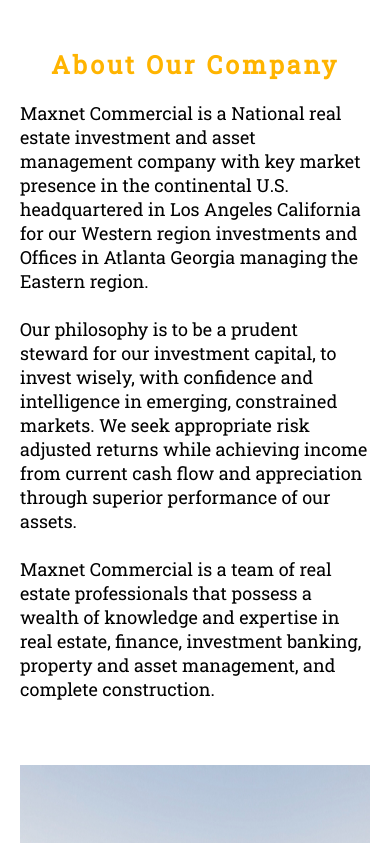
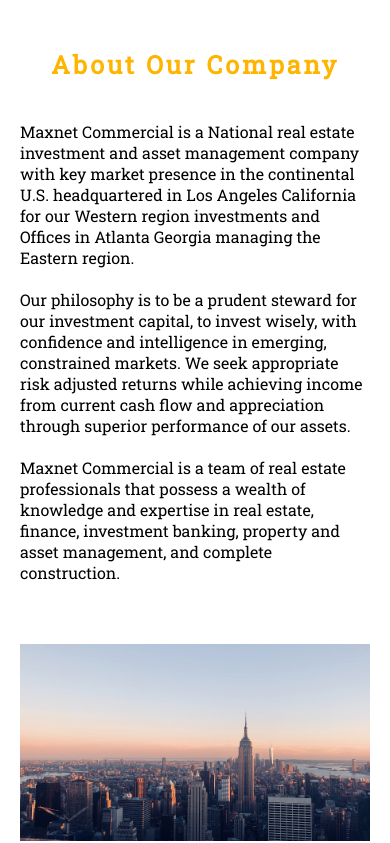
Before and after one commit to yahiyamansuri14/maxnectcommercia, a plain HTML site: page company.html in a window 390 px wide. Shown: the part 749-1592 px from the top of the page. Drawn offline with Linux system fonts and the light colour scheme.

Commit message:
Update company.css

```diff
--- a/src/css/company.css
+++ b/src/css/company.css
@@ -3,6 +3,9 @@
     justify-content: flex-start;
 }
 
+.heading-text{
+    margin-bottom: 20px;
+}
 
 .company-moto-container {
     width: 50vw;
@@ -15,14 +18,16 @@
 }
 
 .company-moto-text {
-    font-size: 24px;
+    font-size: 16px;
     text-justify: inter-word;
 }
 
 @media screen and (max-width: 480px) {
     .company-containt-container {
+        height: auto;
         display: flex;
         flex-direction: column;
+        justify-content: space-around;
     }
 
     .company-moto-container {
@@ -31,13 +36,13 @@
     }
 
     .company-moto-text {
-        font-size: 18px;
+        font-size: 16px;
         text-justify: inter-word;
     }
 
     .company-moto-image-container {
         width: 100vw;
-        height: 50vh;
+        height: auto;
         padding: 20px;
     }
 }
```
